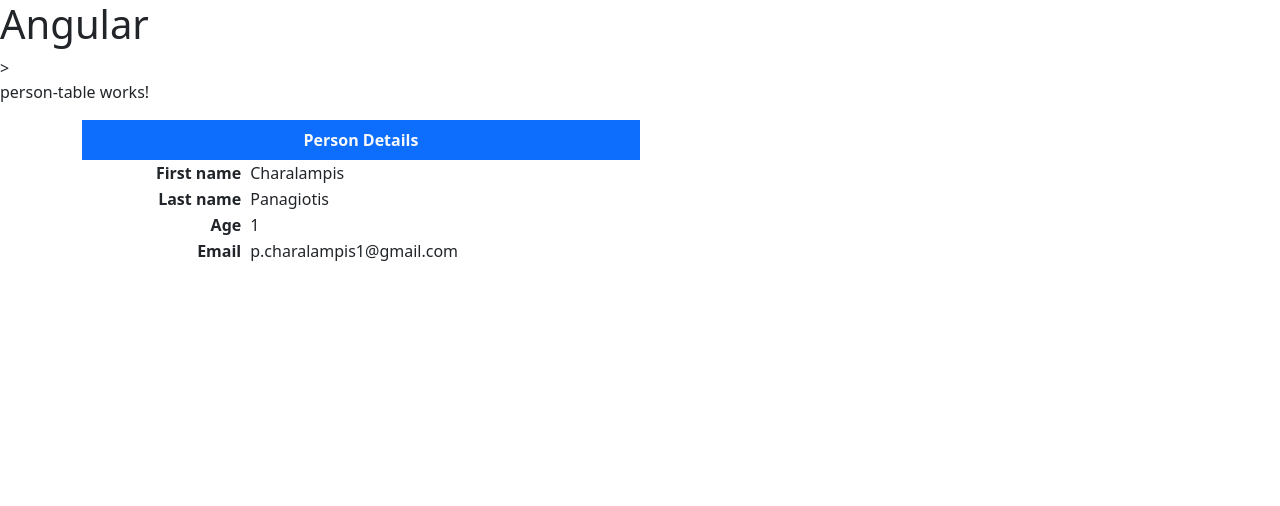
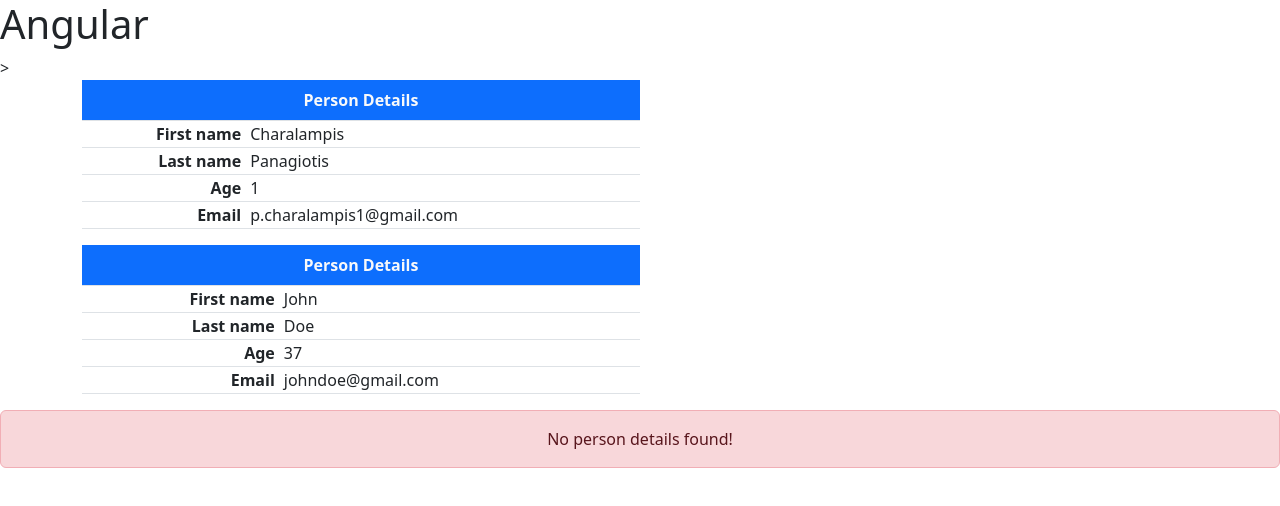
Before and after one commit to pcharalampis/angular-introduction, an Angular app: page / in a window 1280 px wide. Shown: the top 506 px of the page. Built offline with nearby package versions, Linux system fonts and the light colour scheme.

Commit message:
component input

```diff
--- a/src/app/app.component.html
+++ b/src/app/app.component.html
@@ -1,4 +1,6 @@
 <h1>Angular</h1>>
 
 
+<app-person-table [person]="person0"></app-person-table>
+<app-person-table [person]="person1"></app-person-table>
 <app-person-table></app-person-table>
--- a/src/app/app.component.ts
+++ b/src/app/app.component.ts
@@ -11,5 +11,19 @@ import { PersonTableComponent } from './components/person-table/person-table.com
 export class AppComponent {
   name = 'pCharalampis';
 
+  person0 = {
+    givenName: 'Charalampis',
+    surName: 'Panagiotis',
+    age: 1,
+    email: 'p.charalampis1@gmail.com',
+    address: 'Athens'
+  }
+  person1 = {
+    givenName: 'John',
+    surName: 'Doe',
+    age: 37,
+    email: 'johndoe@gmail.com',
+    address: 'Amsterdam'
+  }
 
 }
--- a/src/app/components/person-table/person-table.component.html
+++ b/src/app/components/person-table/person-table.component.html
@@ -1,33 +1,29 @@
-<p>person-table works!</p>
-
+@if(!person) {
+    <div class = "alert alert-danger text-center">
+        No person details found!
+    </div>
+} @else {
     <div class = "container">
-
-
-    <table class = "table table-brdered w-50">
-
+        <table class = "table table-bordered w-50">
             <caption class = "caption-top fw-bold bg-primary text-light text-center">
                 Person Details
             </caption>
-
             <tr>
                 <td class = "fw-semibold text-end">First name</td>
                 <td class = "ps-2">{{person.givenName}}</td>
             </tr>
-
             <tr>
                 <td class = "fw-semibold text-end">Last name</td>
                 <td class = "ps-2">{{person.surName}}</td>
             </tr>
-
             <tr>
                 <td class = "fw-semibold text-end">Age</td>
                 <td class = "ps-2">{{person.age}}</td>
             </tr>
-
             <tr>
                 <td class = "fw-semibold text-end">Email</td>
                 <td class = "ps-2">{{person.email}}</td>
             </tr>
-
         </table>
     </div>
+}
--- a/src/app/components/person-table/person-table.component.ts
+++ b/src/app/components/person-table/person-table.component.ts
@@ -1,4 +1,5 @@
-import { Component } from '@angular/core';
+import { Component, Input } from '@angular/core';
+import { Person } from 'src/app/shared/interfaces/person';
 
 @Component({
   selector: 'app-person-table',
@@ -8,11 +9,6 @@ import { Component } from '@angular/core';
   styleUrl: './person-table.component.css'
 })
 export class PersonTableComponent {
-  person = {
-    givenName: 'Charalampis',
-    surName: 'Panagiotis',
-    age: 1,
-    email: 'p.charalampis1@gmail.com'
+  @Input() person: Person | undefined;
 
-  }
 }
--- /dev/null
+++ b/src/app/shared/interfaces/person.ts
@@ -0,0 +1,9 @@
+export interface Person {
+
+    givenName: string;
+    surName: string;
+    age: number;
+    email: string;
+    address: string;
+
+}
```
Lines whose indentation alone changed are shown as unchanged.
